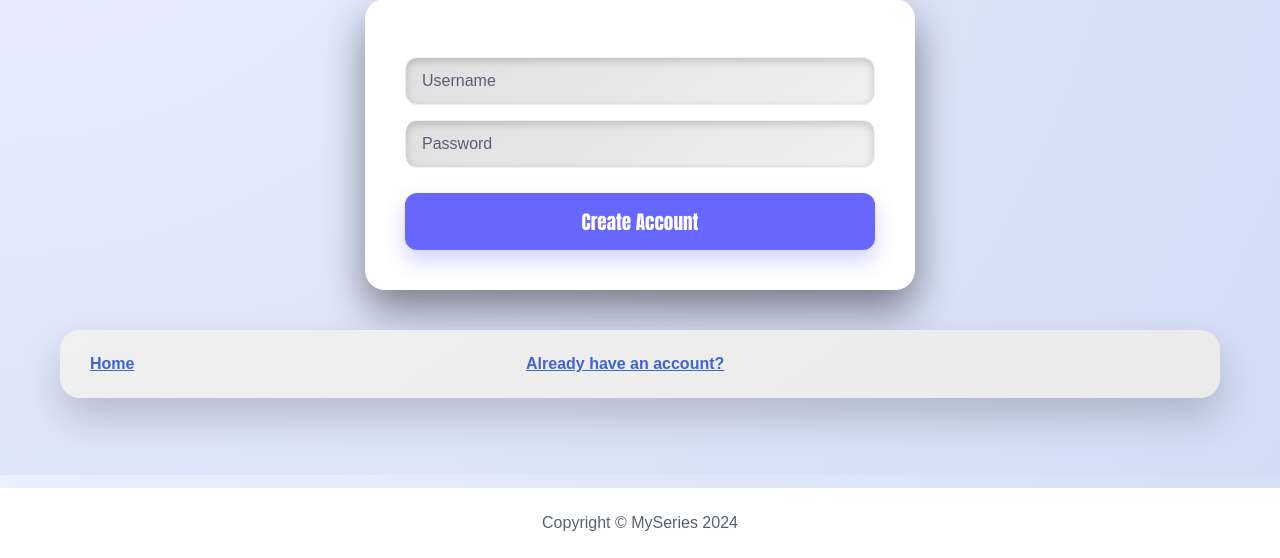
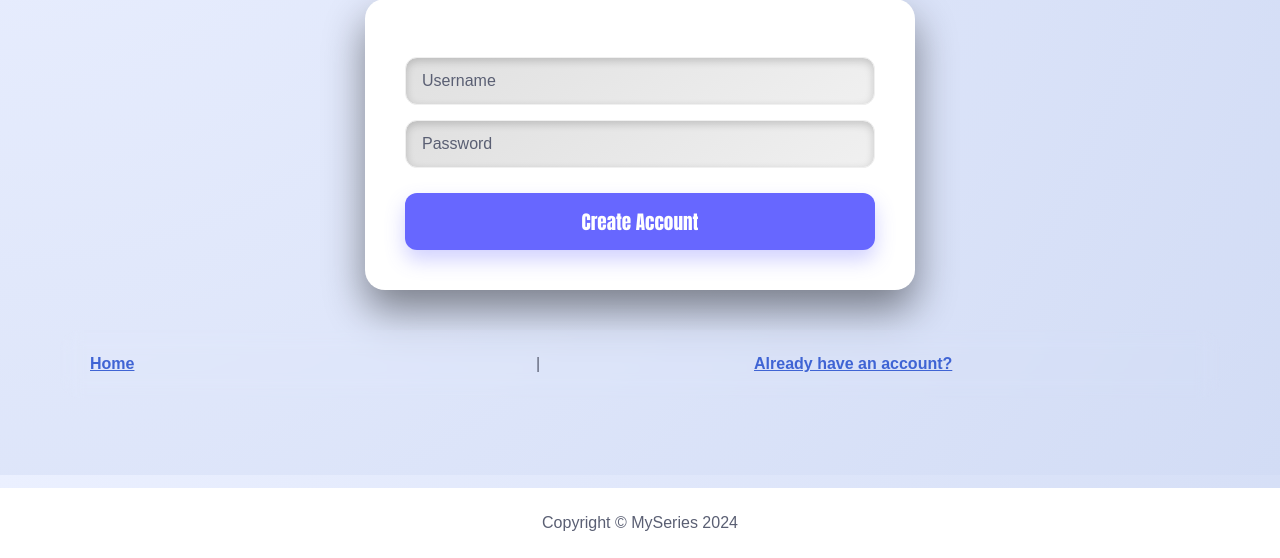
Before and after one commit to matejboyboy/myseries, a Flask app: page /register in a window 1280 px wide. Shown: the part 325-883 px from the top of the page. Run offline with Flask 3, Linux system fonts and the light colour scheme; some libraries are stand-ins or nearby versions.

Commit message:
Add files via upload

```diff
--- a/templates/register.html
+++ b/templates/register.html
@@ -22,7 +22,8 @@
                     <a href="/profile" class="nav-profile-bubble">
 
                         {% if session.get('profile_pic') %}
-                        <img src="{{ url_for('static', filename='PROFILE_PIC/' + session.profile_pic) }}" class="nav-avatar">
+                        <img src="{{ url_for('static', filename='PROFILE_PIC/' + session.profile_pic) }}"
+                            class="nav-avatar">
                         {% else %}
                         {{ session.username[0] | upper }}
                         {% endif %}
@@ -88,8 +89,9 @@
         </div>
 
         <!-- LINKS -->
-        <div class="filters-row" style="justify-content:center; margin-top:30px;">
+        <div class="filters-row" style="justify-content:center; margin-top:30px; background: none; box-shadow: none;">
             <a href="/" class="series-link">{{ _('Home') }}</a>
+            <span style="margin: 0 10px; color: var(--text-soft);">|</span>
             <a href="/login" class="series-link">{{ _('Already have an account?') }}</a>
         </div>
 
```
Also changed, not shown: templates/login.html (+6 -2 lines).
